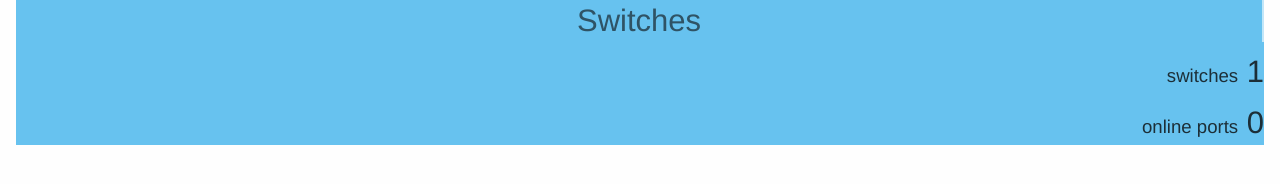
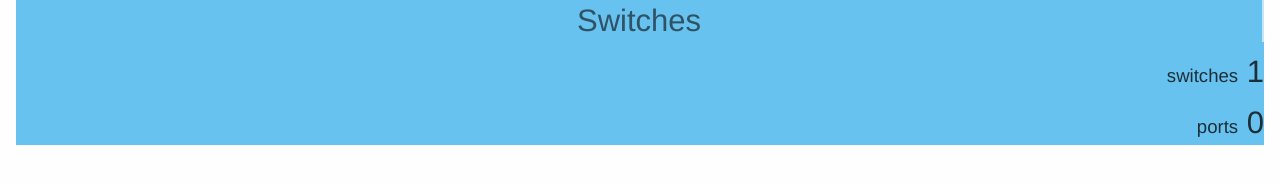
Before and after one commit to tulsluper/sanscript, a Django app: page /sa/ in a window 1280 px wide. Shown: the part 541-725 px from the top of the page. Run offline with Django 3.2, Linux system fonts and the light colour scheme; tables that the repository leaves empty hold one stand-in row (values such as "Sample post"); data that the repository does not hold is empty; some libraries are stand-ins or nearby versions.

Commit message:
OnlinePortsCount -> PortsCount

```diff
--- a/apps/sa/views.py
+++ b/apps/sa/views.py
@@ -26,12 +26,12 @@ def home(request):
     FormattedUsed = int(list(objs.aggregate(Sum('FormattedUsed')).values())[0])
     FormattedAvailable = int(list(objs.aggregate(Sum('FormattedAvailable')).values())[0])
     SwitchesCount = SwitchCommon.objects.count()
-    OnlinePortsCount = PortCommon.objects.filter(State='Online').count()
+    PortsCount = PortCommon.objects.filter(State='Online').count()
     data = {
         'FormattedUsed': FormattedUsed,
         'FormattedAvailable': FormattedAvailable,
         'SwitchesCount': SwitchesCount,
-        'OnlinePortsCount': OnlinePortsCount,
+        'PortsCount': PortsCount,
     }
     return render(request, 'dashboard.html', data)
 
--- a/templates/dashboard.html
+++ b/templates/dashboard.html
@@ -50,7 +50,7 @@
        <div class="columns large-6" style="opacity: 0.8; font-weight: bold">
          <div class="text text-right">
            <h3><span>switches</span> {{ SwitchesCount }}</h3>
-           <h3><span>online ports</span> {{ OnlinePortsCount }}</h3>
+           <h3><span>ports</span> {{ PortsCount }}</h3>
          </div>
        </div>
     </div>
```
